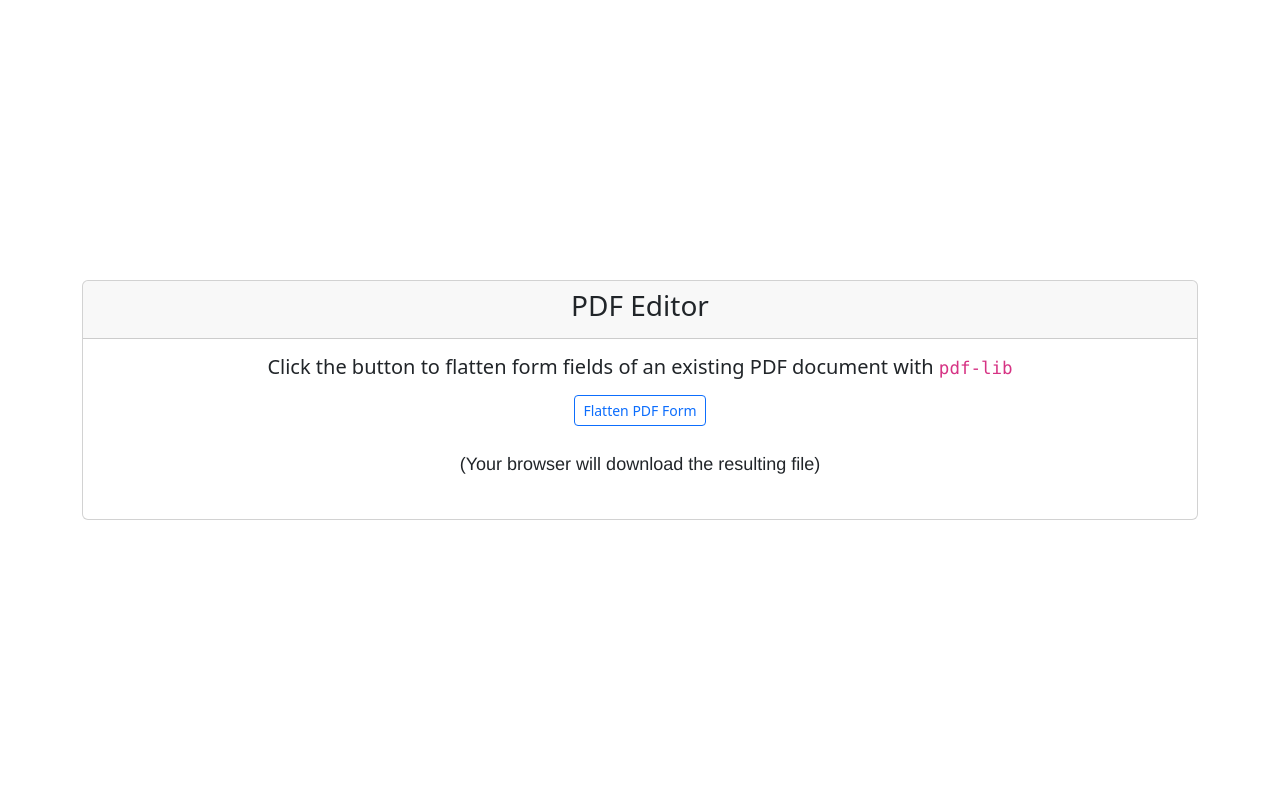
After one commit to devkartic/pdf-editor, a PHP site: page /index-backup.php in a window 1280 px wide. The commit adds this page. Run offline with PHP 8.4, Linux system fonts and the light colour scheme.

Commit message:
Working with index

```diff
--- /dev/null
+++ b/assets/css/style.css
@@ -0,0 +1,31 @@
+body {
+    width: 100vw;
+    height: 100vh;
+    display: flex;
+    justify-content: center;
+    align-items: center;
+    flex-direction: column;
+}
+
+p {
+    font-family: helvetica;
+    font-size: 24px;
+    text-align: center;
+    margin: 25px;
+}
+
+.small {
+    font-family: helvetica;
+    font-size: 18px;
+    text-align: center;
+    margin: 25px;
+}
+
+button {
+    background-color: #008CBA;
+    border: none;
+    color: white;
+    padding: 15px 32px;
+    text-align: center;
+    font-size: 16px;
+}
--- /dev/null
+++ b/index-backup.php
@@ -0,0 +1,49 @@
+<!doctype html>
+<html lang="en">
+<head>
+    <meta charset="utf-8">
+    <meta name="viewport" content="width=device-width, initial-scale=1">
+    <title>PDF Editor</title>
+    <link href="https://cdn.jsdelivr.net/npm/bootstrap@5.3.3/dist/css/bootstrap.min.css" rel="stylesheet"
+          integrity="sha384-QWTKZyjpPEjISv5WaRU9OFeRpok6YctnYmDr5pNlyT2bRjXh0JMhjY6hW+ALEwIH" crossorigin="anonymous">
+    <link href="assets/css/style.css" rel="stylesheet">
+</head>
+<body>
+
+<div class="container">
+    <div class="card text-center">
+        <div class="card-header">
+            <h3 class="text-center">PDF Editor</h3>
+        </div>
+        <div class="card-body">
+            <h5 class="card-title">Click the button to flatten form fields of an existing PDF document with <code>pdf-lib</code></h5>
+            <div class="my-3">
+                <button class="btn btn-sm btn-outline-primary" onclick="flattenForm()">Flatten PDF Form</button>
+            </div>
+            <p class="small">(Your browser will download the resulting file)</p>
+        </div>
+    </div>
+</div>
+
+
+<script>
+    const { PDFDocument } = 'pdf-lib';
+
+    async function flattenForm() {
+        const formUrl = './example2.pdf';
+
+        const formPdfBytes = await fetch(formUrl).then(res => res.arrayBuffer());
+
+        const pdfDoc = await PDFDocument.load(formPdfBytes);
+
+        const form = pdfDoc.getForm();
+
+        console.log(form);
+
+        form.flatten();
+
+        const pdfBytes = await pdfDoc.save();
+    }
+</script>
+</body>
+</html>
--- a/package.json
+++ b/package.json
@@ -1,5 +1,6 @@
 {
   "dependencies": {
+    "file-system": "^2.2.2",
     "pdf-lib": "^1.17.1"
   }
 }
```
Also changed, not shown: index.php (+32 -11 lines), package-lock.json, 2 other files.
